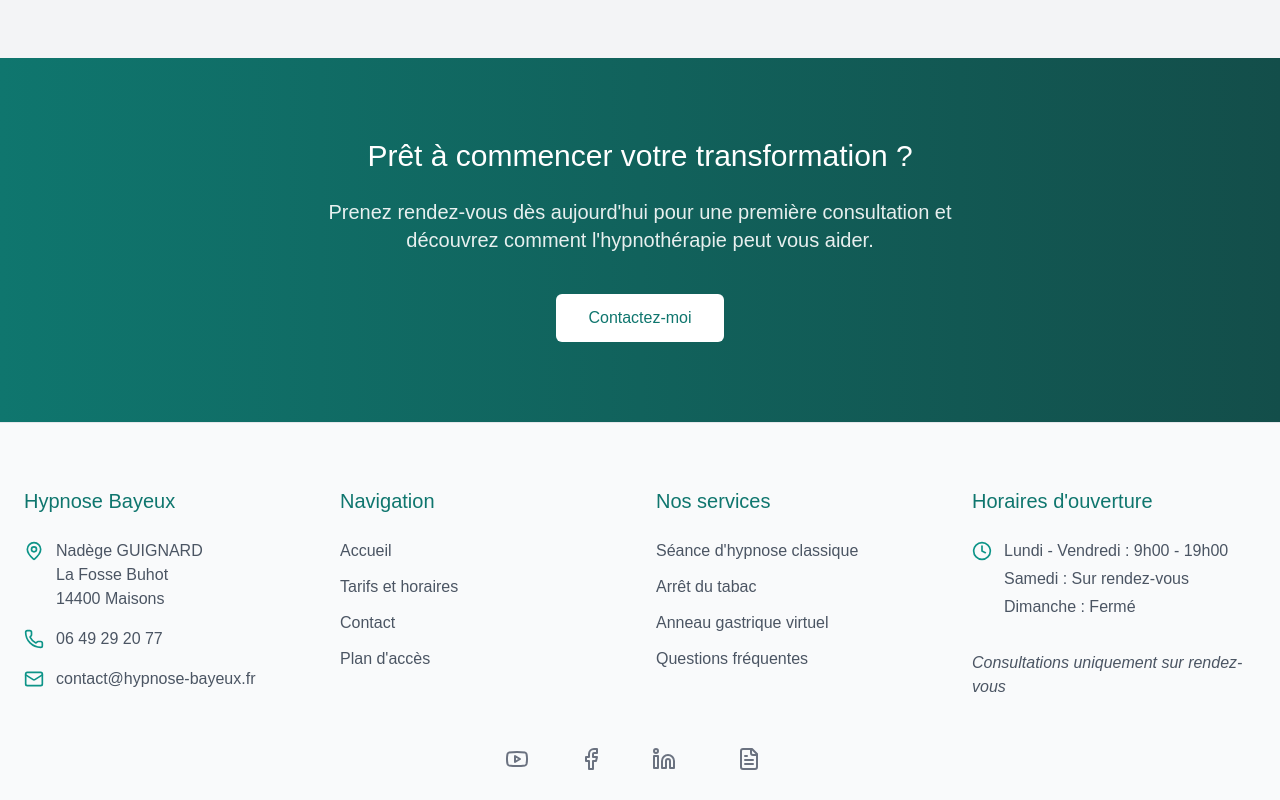
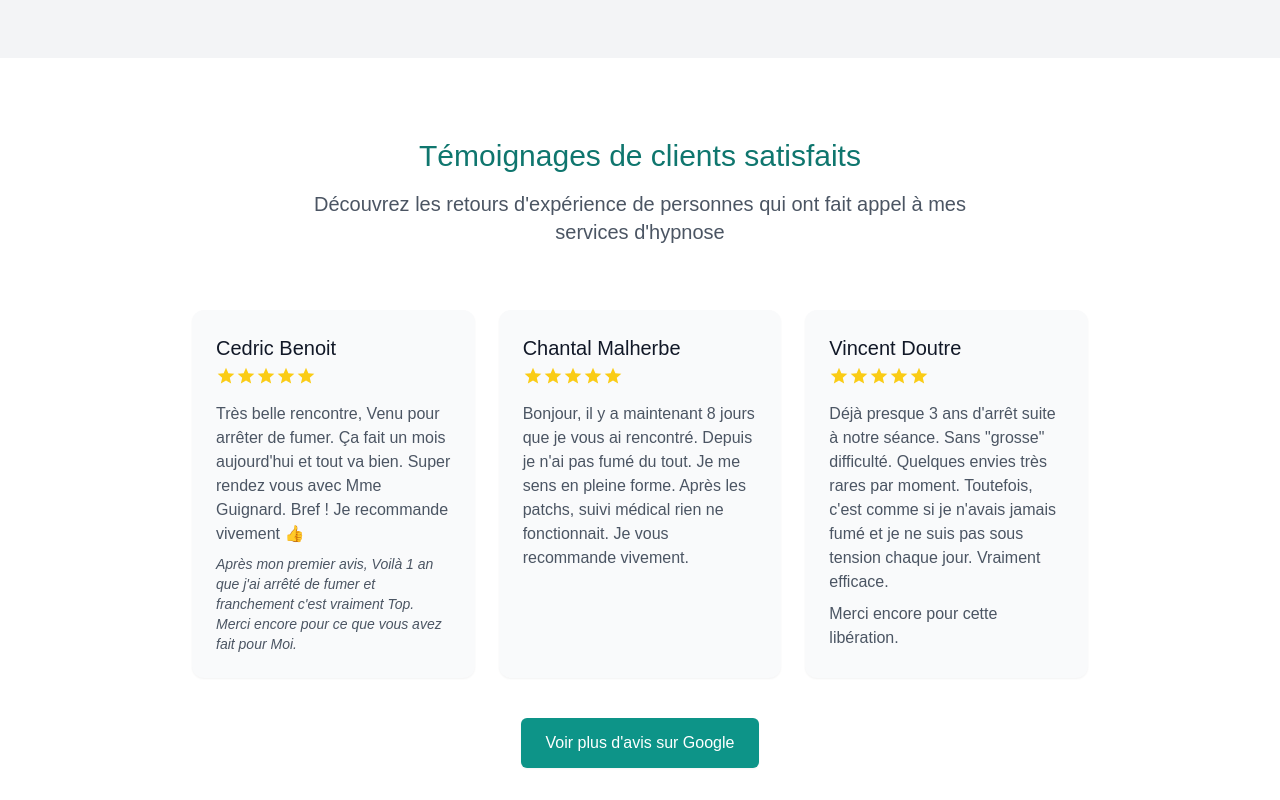
Before and after one commit to SachaG3/hypnose-bayeux, a Next.js app: page / in a window 1280 px wide. Shown: the part 5040-5840 px from the top of the page. Built offline with nearby package versions, Linux system fonts and the light colour scheme; what @heroui/react would draw is missing.

Commit message:
ajout des avis

```diff
--- a/src/app/page.tsx
+++ b/src/app/page.tsx
@@ -553,6 +553,139 @@ export default function HomePage() {
         </div>
       </section>
 
+      {/* Témoignages Section */}
+      <section className="py-20 bg-white">
+        <div className="container mx-auto px-6">
+          <div className="max-w-4xl mx-auto">
+            <h2 className="text-3xl font-serif font-medium text-center mb-4 text-teal-700">
+              Témoignages de clients satisfaits
+            </h2>
+            <p className="text-xl text-gray-600 text-center mb-16 max-w-2xl mx-auto">
+              Découvrez les retours d&apos;expérience de personnes qui ont fait appel à mes services d&apos;hypnose
+            </p>
+
+            {/* Données structurées pour Schema.org */}
+            <div className="hidden" itemScope itemType="https://schema.org/LocalBusiness">
+              <meta itemProp="name" content="Hypnose Bayeux - Nadège Guignard" />
+              <meta itemProp="telephone" content="+33649292077" />
+              <meta itemProp="priceRange" content="€€" />
+              <meta itemProp="image" content="https://hypnose-bayeux.fr/nadegeGuignard.webp" />
+              <div itemProp="address" itemScope itemType="https://schema.org/PostalAddress">
+                <meta itemProp="streetAddress" content="La Fosse Buhot" />
+                <meta itemProp="addressLocality" content="Maisons" />
+                <meta itemProp="postalCode" content="14400" />
+                <meta itemProp="addressCountry" content="FR" />
+              </div>
+            </div>
+
+            <div className="grid md:grid-cols-3 gap-6">
+              {/* Témoignage 1 */}
+              <div className="bg-gray-50 rounded-xl p-6 shadow-sm" itemScope itemType="https://schema.org/Review">
+                <meta itemProp="datePublished" content="2023-12-01" />
+                <div className="flex items-center mb-4">
+                  <div className="flex-1">
+                    <h3 className="text-xl font-medium text-gray-900" itemProp="author" itemScope itemType="https://schema.org/Person">
+                      <span itemProp="name">Cedric Benoit</span>
+                    </h3>
+                    <div className="flex items-center mt-1" itemProp="reviewRating" itemScope itemType="https://schema.org/Rating">
+                      <meta itemProp="ratingValue" content="5" />
+                      <meta itemProp="bestRating" content="5" />
+                      {[...Array(5)].map((_, i) => (
+                        <svg key={i} className="w-5 h-5 text-yellow-400 fill-current" viewBox="0 0 24 24">
+                          <path d="M12 17.27L18.18 21L16.54 13.97L22 9.24L14.81 8.63L12 2L9.19 8.63L2 9.24L7.46 13.97L5.82 21L12 17.27Z" />
+                        </svg>
+                      ))}
+                    </div>
+                  </div>
+                </div>
+                <div className="space-y-2 text-gray-600" itemProp="reviewBody">
+                  <p>
+                    Très belle rencontre, Venu pour arrêter de fumer.
+                    Ça fait un mois aujourd&apos;hui et tout va bien.
+                    Super rendez vous avec Mme Guignard.
+                    Bref ! Je recommande vivement 👍
+                  </p>
+                  <p className="mt-4 italic text-sm">
+                    Après mon premier avis, Voilà 1 an que j&apos;ai arrêté de fumer et franchement c&apos;est vraiment Top.
+                    Merci encore pour ce que vous avez fait pour Moi.
+                  </p>
+                </div>
+              </div>
+
+              {/* Témoignage 2 */}
+              <div className="bg-gray-50 rounded-xl p-6 shadow-sm" itemScope itemType="https://schema.org/Review">
+                <meta itemProp="datePublished" content="2023-11-15" />
+                <div className="flex items-center mb-4">
+                  <div className="flex-1">
+                    <h3 className="text-xl font-medium text-gray-900" itemProp="author" itemScope itemType="https://schema.org/Person">
+                      <span itemProp="name">Chantal Malherbe</span>
+                    </h3>
+                    <div className="flex items-center mt-1" itemProp="reviewRating" itemScope itemType="https://schema.org/Rating">
+                      <meta itemProp="ratingValue" content="5" />
+                      <meta itemProp="bestRating" content="5" />
+                      {[...Array(5)].map((_, i) => (
+                        <svg key={i} className="w-5 h-5 text-yellow-400 fill-current" viewBox="0 0 24 24">
+                          <path d="M12 17.27L18.18 21L16.54 13.97L22 9.24L14.81 8.63L12 2L9.19 8.63L2 9.24L7.46 13.97L5.82 21L12 17.27Z" />
+                        </svg>
+                      ))}
+                    </div>
+                  </div>
+                </div>
+                <div className="space-y-2 text-gray-600" itemProp="reviewBody">
+                  <p>
+                    Bonjour, il y a maintenant 8 jours que je vous ai rencontré. Depuis je n&apos;ai pas fumé du tout.
+                    Je me sens en pleine forme. Après les patchs, suivi médical rien ne fonctionnait.
+                    Je vous recommande vivement.
+                  </p>
+                </div>
+              </div>
+
+              {/* Témoignage 3 */}
+              <div className="bg-gray-50 rounded-xl p-6 shadow-sm" itemScope itemType="https://schema.org/Review">
+                <meta itemProp="datePublished" content="2021-05-20" />
+                <div className="flex items-center mb-4">
+                  <div className="flex-1">
+                    <h3 className="text-xl font-medium text-gray-900" itemProp="author" itemScope itemType="https://schema.org/Person">
+                      <span itemProp="name">Vincent Doutre</span>
+                    </h3>
+                    <div className="flex items-center mt-1" itemProp="reviewRating" itemScope itemType="https://schema.org/Rating">
+                      <meta itemProp="ratingValue" content="5" />
+                      <meta itemProp="bestRating" content="5" />
+                      {[...Array(5)].map((_, i) => (
+                        <svg key={i} className="w-5 h-5 text-yellow-400 fill-current" viewBox="0 0 24 24">
+                          <path d="M12 17.27L18.18 21L16.54 13.97L22 9.24L14.81 8.63L12 2L9.19 8.63L2 9.24L7.46 13.97L5.82 21L12 17.27Z" />
+                        </svg>
+                      ))}
+                    </div>
+                  </div>
+                </div>
+                <div className="space-y-2 text-gray-600" itemProp="reviewBody">
+                  <p>
+                    Déjà presque 3 ans d&apos;arrêt suite à notre séance. Sans &quot;grosse&quot; difficulté.
+                    Quelques envies très rares par moment. Toutefois, c&apos;est comme si je n&apos;avais jamais
+                    fumé et je ne suis pas sous tension chaque jour. Vraiment efficace.
+                  </p>
+                  <p className="mt-2">
+                    Merci encore pour cette libération.
+                  </p>
+                </div>
+              </div>
+            </div>
+
+            <div className="mt-10 text-center">
+              <a
+                href="https://g.co/kgs/dGSS9Cj"
+                target="_blank"
+                rel="noopener noreferrer"
+                className="inline-flex items-center px-6 py-3 border border-transparent text-base font-medium rounded-md shadow-sm text-white bg-teal-600 hover:bg-teal-700 focus:outline-none focus:ring-2 focus:ring-offset-2 focus:ring-teal-500"
+              >
+                Voir plus d&apos;avis sur Google
+              </a>
+            </div>
+          </div>
+        </div>
+      </section>
+
       {/* CTA Section */}
       <section className="py-20 bg-gradient-to-r from-teal-700 to-teal-900 text-white">
         <div className="container mx-auto px-6 text-center">
@@ -566,7 +699,7 @@ export default function HomePage() {
           >
             Contactez-moi
           </Link>
-    </div>
+        </div>
       </section>
     </>
   );
```
Also changed, not shown: public/llms.txt.
